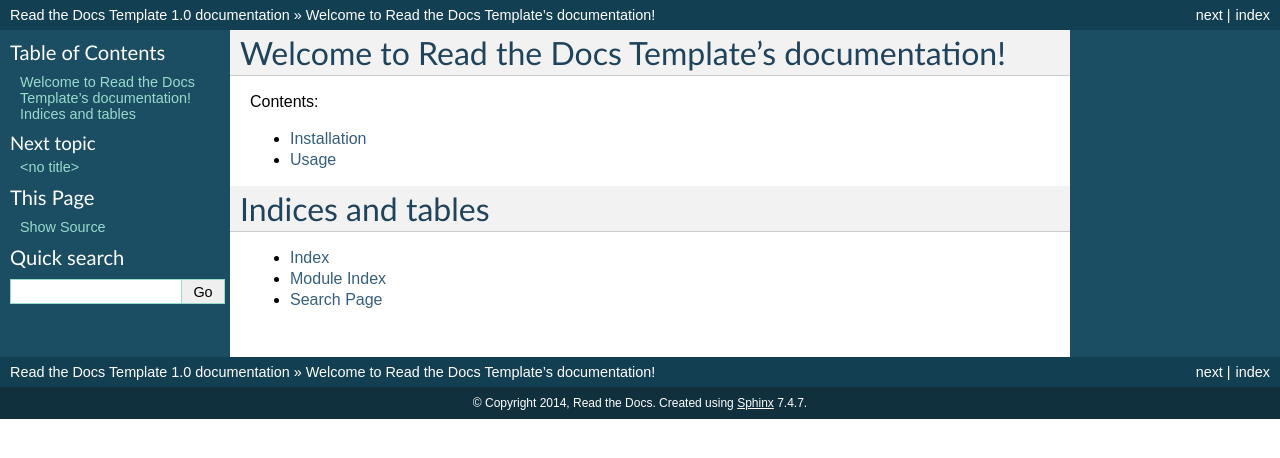
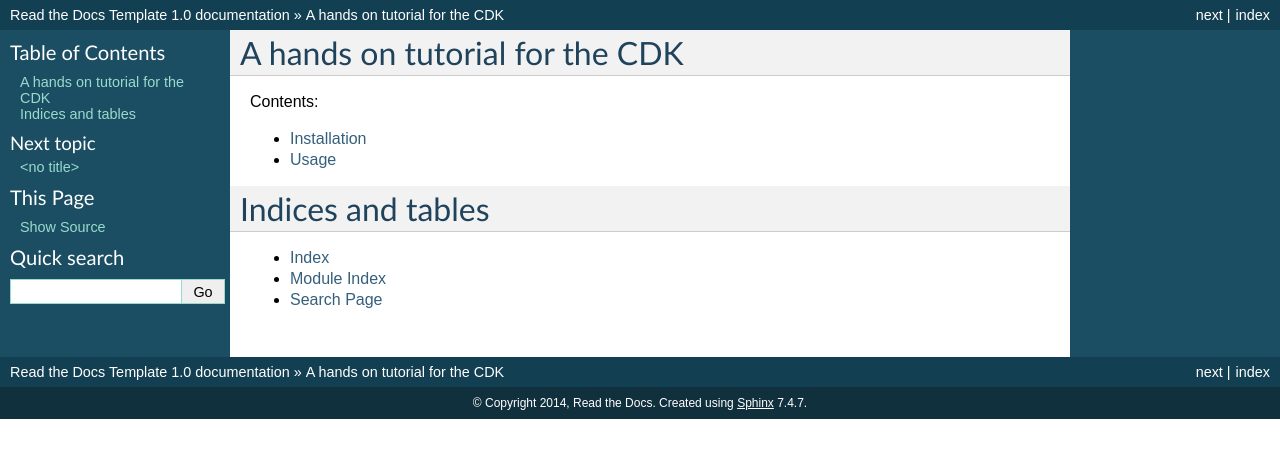
Before and after one commit to senanayake/LearningCDK, a Sphinx documentation site: the page built from docs/index.rst, in a window 1280 px wide. Shown: the top 458 px of the page. Built offline with Sphinx 7.4.7, drawn with Linux system fonts in a browser that asks for light colours.

Commit message:
test title update

```diff
--- a/docs/index.rst
+++ b/docs/index.rst
@@ -3,7 +3,7 @@
    You can adapt this file completely to your liking, but it should at least
    contain the root `toctree` directive.
 
-Welcome to Read the Docs Template's documentation!
+A hands on tutorial for the CDK
 ==================================================
 
 Contents:
```
